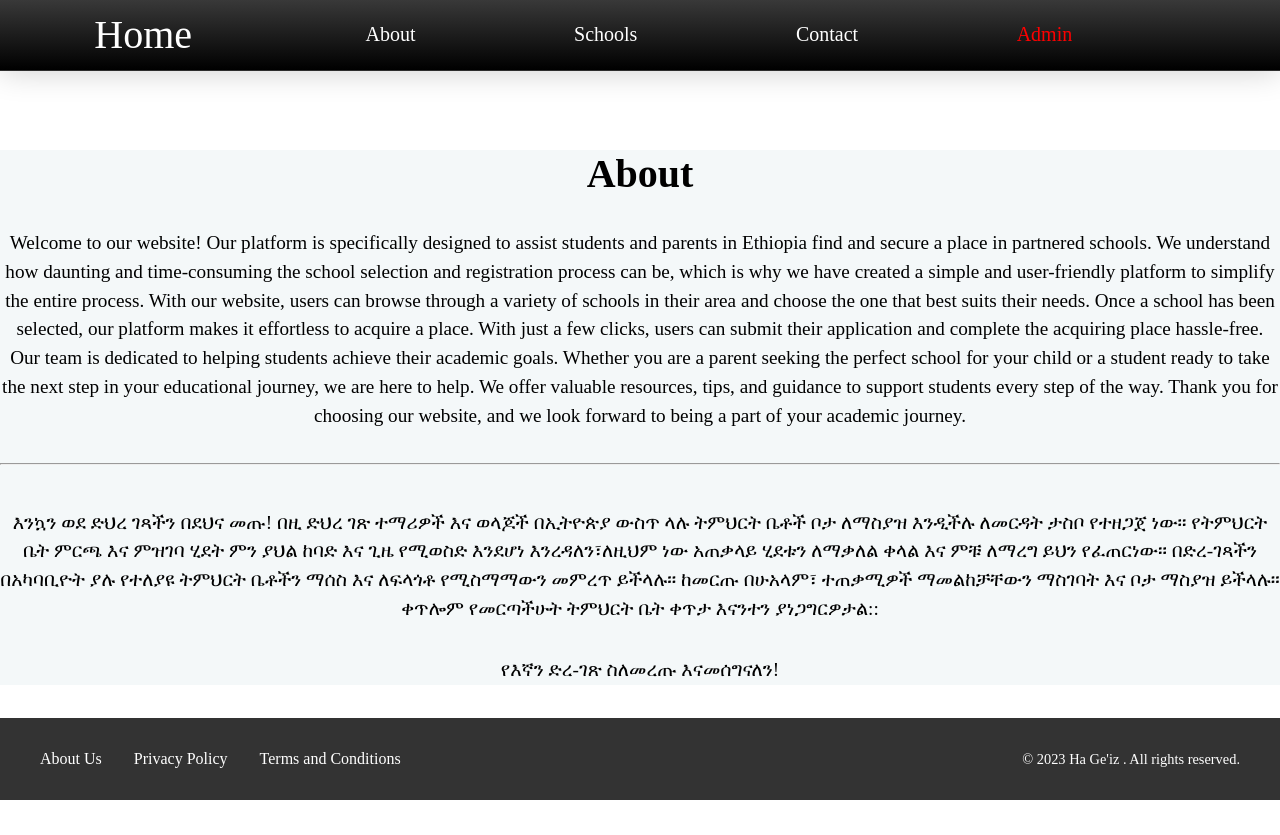
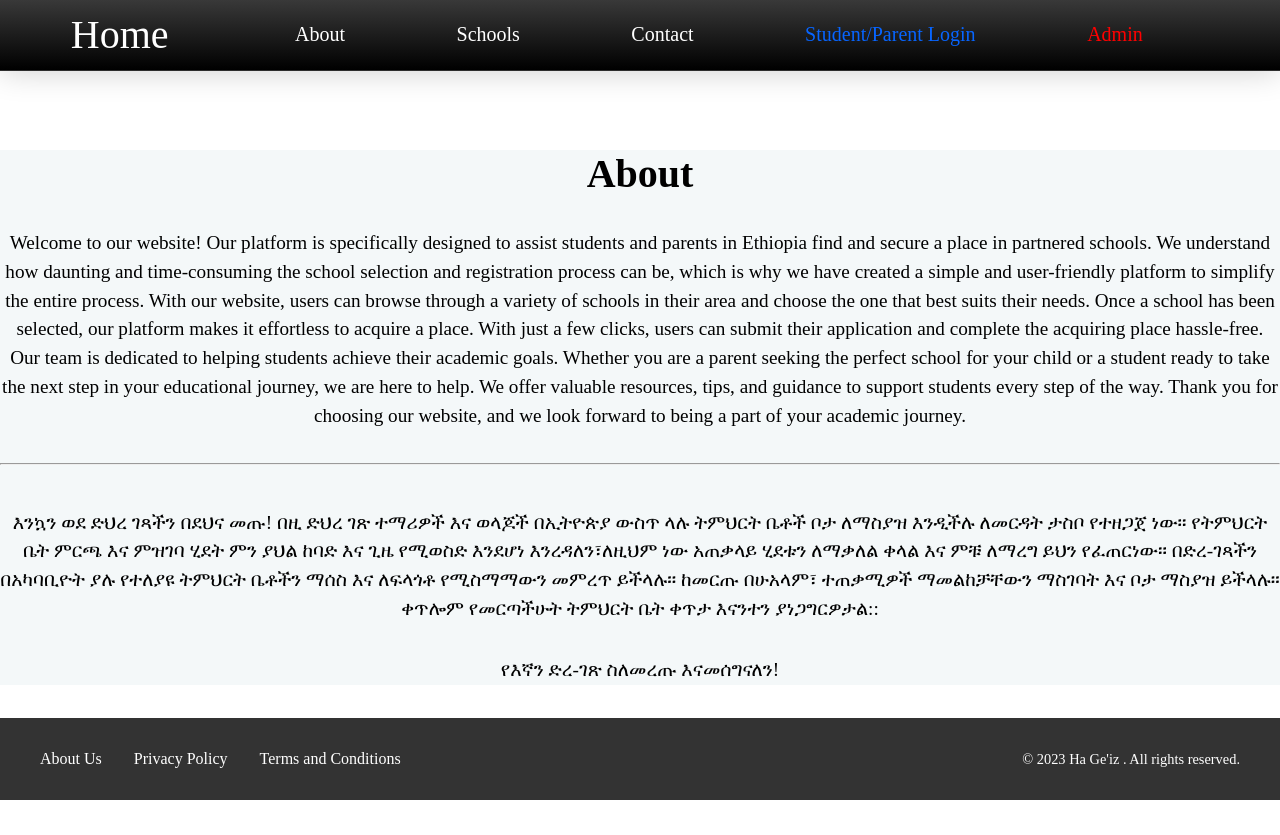
Before and after one commit to jonnynotbravo/Ha-Ge-iz, a React (Create React App) app: page /about in a window 1280 px wide. Built offline with nearby package versions, Linux system fonts and the light colour scheme; no server answers; what @react-pdf/renderer would draw is missing.

Commit message:
Created Student Login Component. Created Student page component. Updated the header the the routing in App.js

```diff
--- a/src/App.js
+++ b/src/App.js
@@ -8,6 +8,7 @@ import About from "./About";
 import Contact from "./Contact";
 import School from "./School";
 import Login from "./Login";
+import StudentLogin from "./StudentLogin";
 import Admin from "./Admin";
 import ConfirmationPage from "./ConfirmationPage";
 import TermsAndConditions from "./TermsAndConditions";
@@ -49,6 +50,7 @@ function App() {
         <Route path="/about" element={<About />} />
         <Route path="/contact" element={<Contact />} />
         <Route path="/schools/:id" element={<School />} />
+        <Route path="/student" element={<StudentLogin />} />
         <Route path="/schools/:id/form" element={<Form />} />
         {loggedIn ? (
           <Route path="/admin" element={<Admin setLoggedIn={setLoggedIn} />} />
--- a/src/Header.js
+++ b/src/Header.js
@@ -13,6 +13,9 @@ const Header = () => {
         <NavLink to="/about">About</NavLink>
         <NavLink to="/schools">Schools</NavLink>
         <NavLink to="/contact">Contact</NavLink>
+        <NavLink to="/student" style={{ color: "#0765FF" }}>
+          Student/Parent Login
+        </NavLink>
         <NavLink to="/admin" style={{ color: "red" }}>
           Admin
         </NavLink>
--- /dev/null
+++ b/src/StudentLogin.js
@@ -0,0 +1,5 @@
+const StudentLogin = () => {
+  return <div></div>;
+};
+
+export default StudentLogin;
```
Also changed, not shown: src/Student.js (added, +8 -0 lines).
